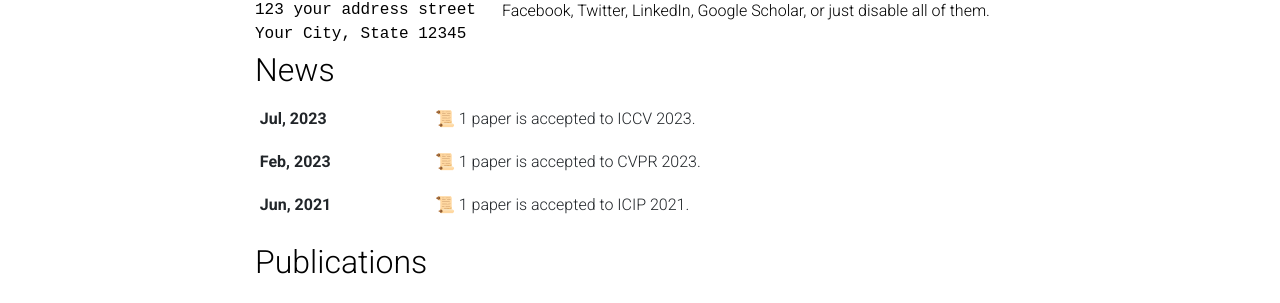
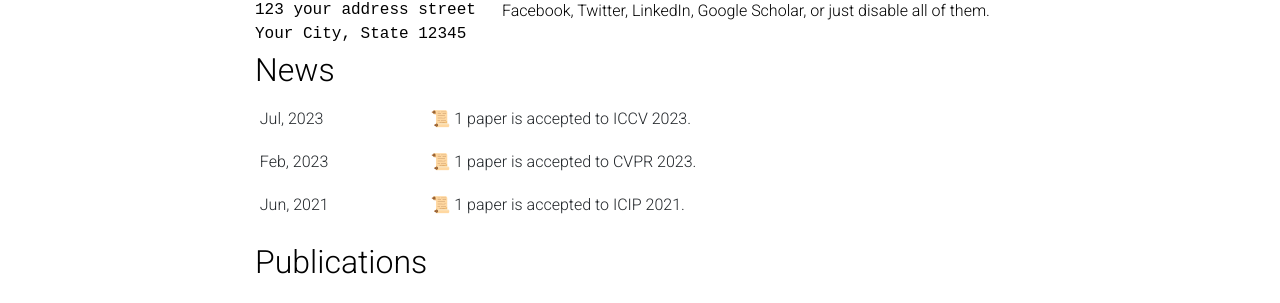
Before and after one commit to jinhyunj/jinhyunj.github.io, a Jekyll site: the page built from _pages/about.md, in a window 1280 px wide. Shown: the part 474-777 px from the top of the page. Built offline with Jekyll 4.4.1, drawn with Linux system fonts in a browser that asks for light colours; full-size pictures stand in for the smaller copies a plugin makes; emoji names are drawn with the system emoji font; comment, search, counter and statistics services are not loaded; a style sheet for code colours, icons or effects is not loaded.

Commit message:
Update news.html

```diff
--- a/_includes/news.html
+++ b/_includes/news.html
@@ -11,7 +11,7 @@
               {% endif %}
               {% for item in news limit: news_limit %}
                 <tr>
-                  <th scope="row">{{ item.date | date: "%b, %Y" }}</th>
+                  <td scope="row">{{ item.date | date: "%b, %Y" }}</td>
                   <td>
                     {% if item.inline -%}
                       {{ item.content | remove: '<p>' | remove: '</p>' | emojify }}
```
